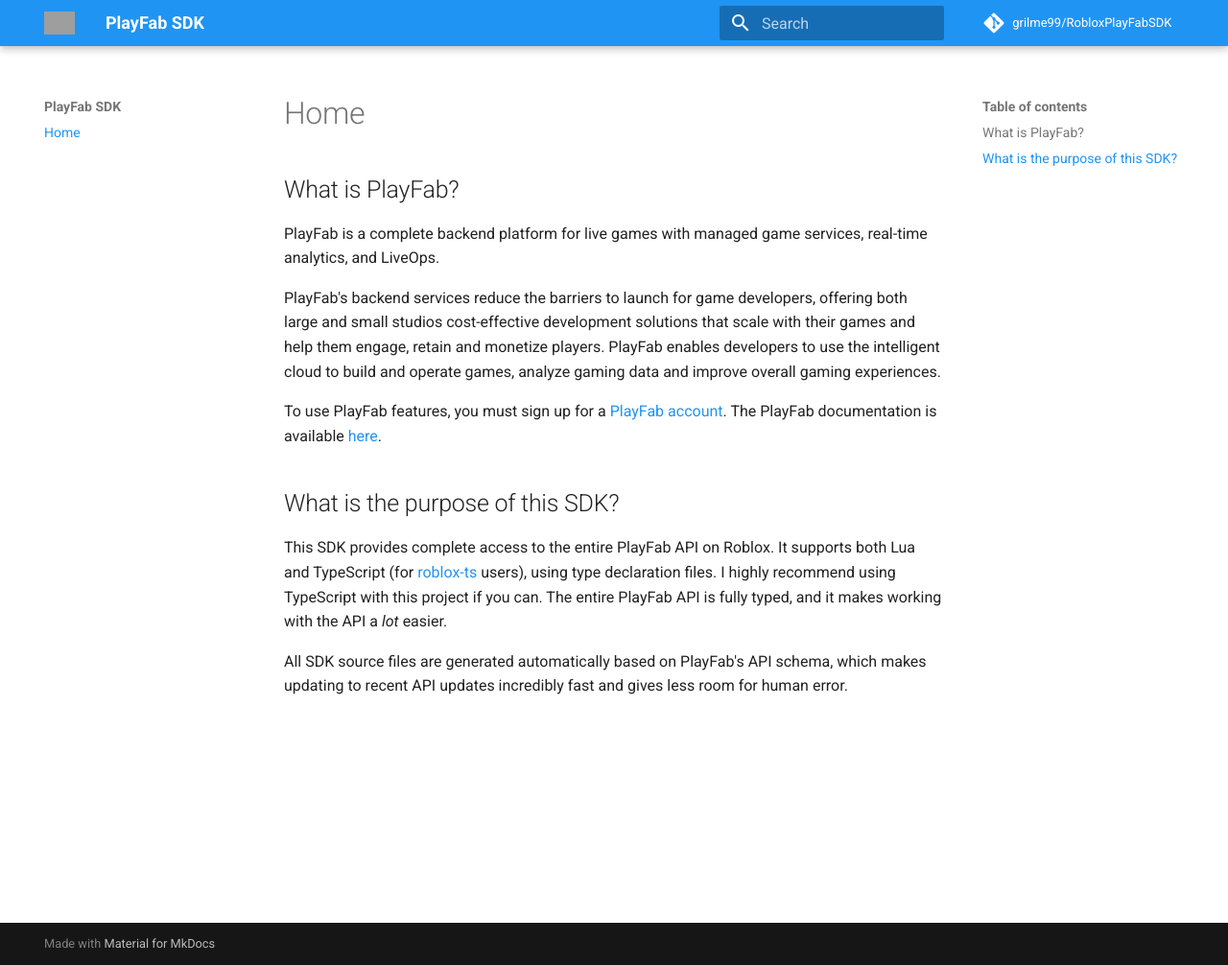
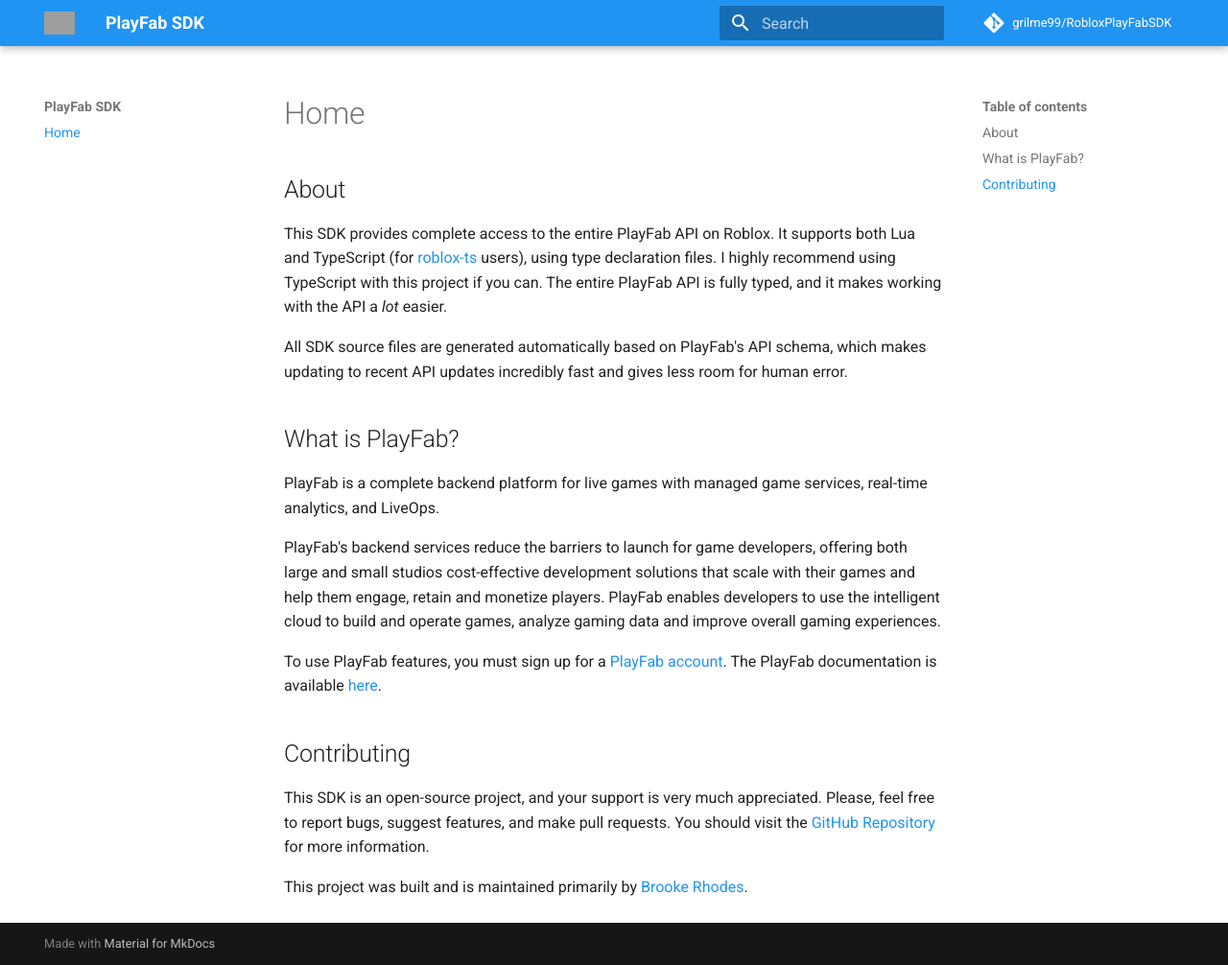
Before and after one commit to grilme99/PlayFabForRoblox, an MkDocs documentation site: the page built from docs/index.md, in a window 1280 px wide and 1006 px high. Shown: the whole window at 96% size. Built offline with MkDocs 1.6.1 and Material for MkDocs 9.7.7, drawn with Linux system fonts in a browser that asks for light colours; comment, search, counter and statistics services are not loaded; grey boxes are pictures that could not be loaded.

Commit message:
Update index

```diff
--- a/docs/index.md
+++ b/docs/index.md
@@ -1,3 +1,8 @@
+## About
+This SDK provides complete access to the entire PlayFab API on Roblox. It supports both Lua and TypeScript (for [roblox-ts](http://roblox-ts.com/) users), using type declaration files.  I highly recommend using TypeScript with this project if you can. The entire PlayFab API is fully typed, and it makes working with the API a *lot* easier.
+
+All SDK source files are generated automatically based on PlayFab's API schema, which makes updating to recent API updates incredibly fast and gives less room for human error.
+
 ## What is PlayFab?
 PlayFab is a complete backend platform for live games with managed game services, real-time analytics, and LiveOps.
 
@@ -5,7 +10,7 @@ PlayFab's backend services reduce the barriers to launch for game developers, of
 
 To use PlayFab features, you must sign up for a [PlayFab account](https://developer.playfab.com/en-us/sign-up). The PlayFab documentation is available [here](https://docs.microsoft.com/en-us/gaming/playfab/).
 
-## What is the purpose of this SDK?
-This SDK provides complete access to the entire PlayFab API on Roblox. It supports both Lua and TypeScript (for [roblox-ts](http://roblox-ts.com/) users), using type declaration files.  I highly recommend using TypeScript with this project if you can. The entire PlayFab API is fully typed, and it makes working with the API a *lot* easier.
+## Contributing
+This SDK is an open-source project, and your support is very much appreciated. Please, feel free to report bugs, suggest features, and make pull requests. You should visit the [GitHub Repository](https://github.com/grilme99/RobloxPlayFabSDK) for more information.
 
-All SDK source files are generated automatically based on PlayFab's API schema, which makes updating to recent API updates incredibly fast and gives less room for human error.
+This project was built and is maintained primarily by [Brooke Rhodes](https://gril.me).
```
